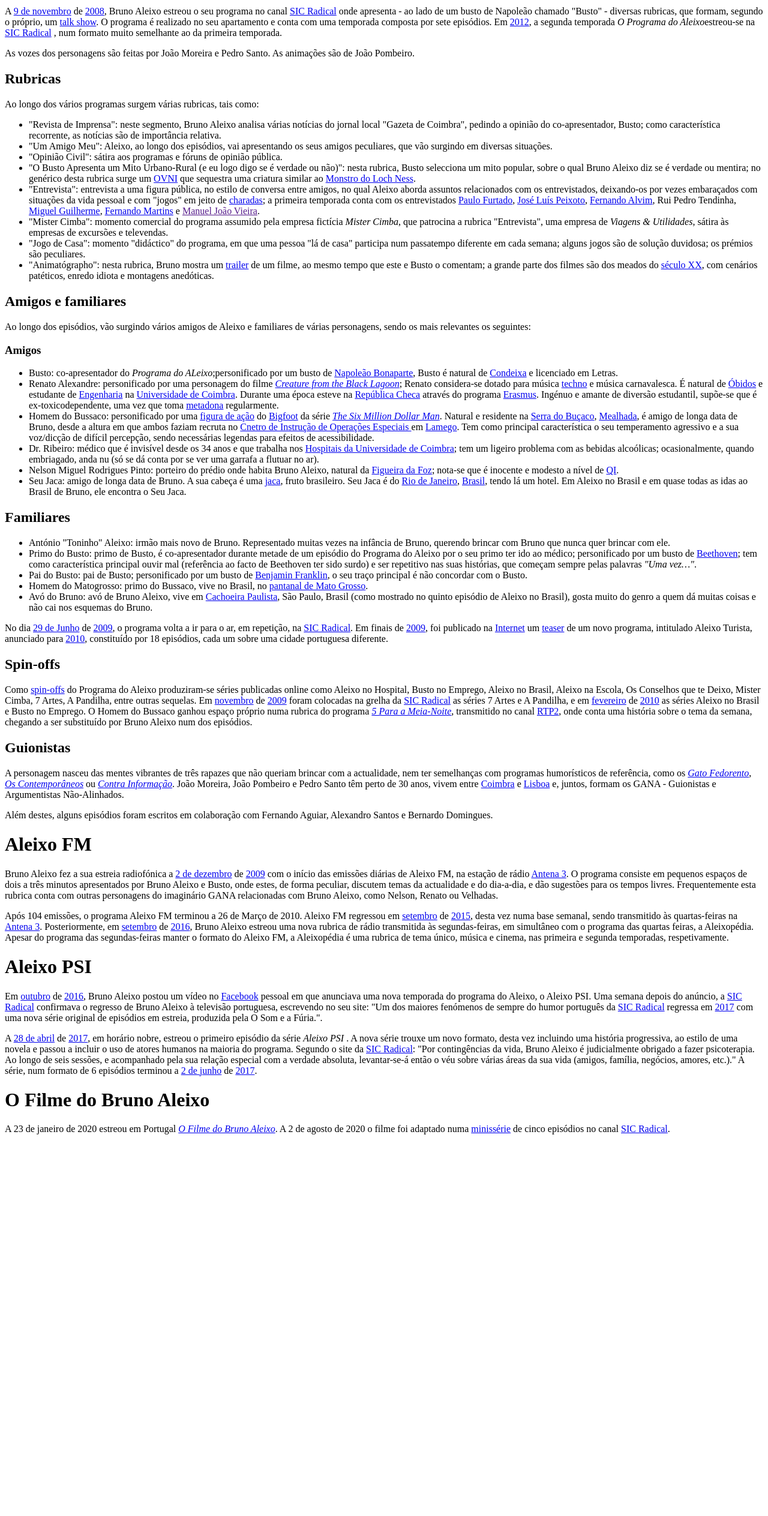
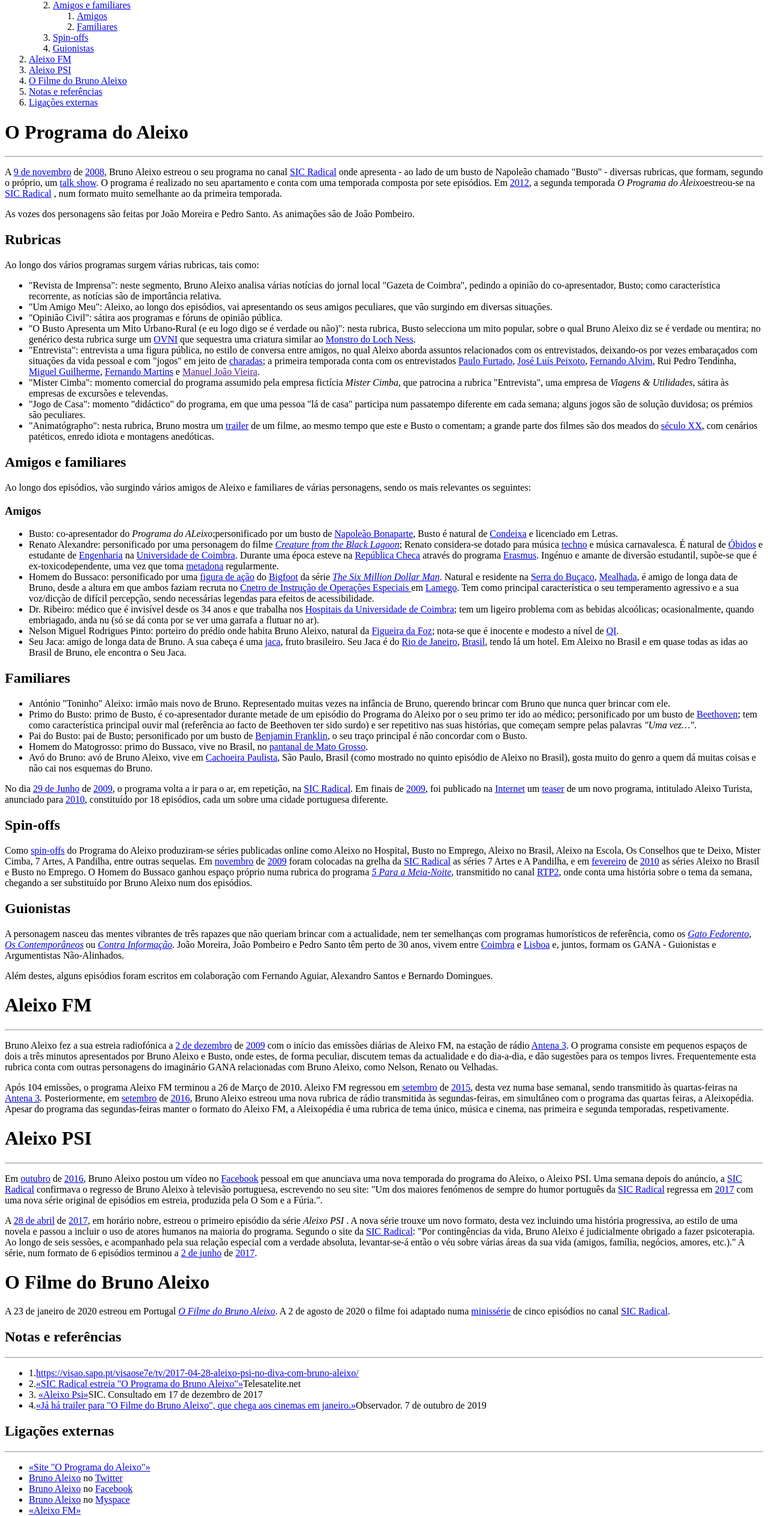
Before and after one commit to rafaelRochaMoreira/bruno_aleixo, a plain HTML site: page index.html in a window 1280 px wide. Shown: the part 258-2785 px from the top of the page at 60% size. Before the commit the page ends 2165 px from the top, so only its background shows below. Drawn offline with Linux system fonts and the light colour scheme.

Commit message:
added the last parts of the work

```diff
--- a/index.html
+++ b/index.html
@@ -1,6 +1,8 @@
 <html>
 <tittle> <h1> Bruno Aleixo </h1> </tittle>
+<hr>
 <meta charset="utf-8">
+
 <p>
  <b>Bruno Aleixo </b> é uma <a href="https://pt.wikipedia.org/wiki/Personagem"> personagem </a> de <a href="https://pt.wikipedia.org/wiki/Animação_digital"> animação digital </a> <a href="https://pt.wikipedia.org/wiki/Portugal"> portugês </a>, apresentador do <a href="https://pt.wikipedia.org/wiki/Talk_show">talk show </a> <i> O Programa do Aleixo </i>
 </p>
@@ -8,14 +10,35 @@
 <p>
 	Ficou conhecido por uma série de vídeos publicados na <a href="https://pt.wikipedia.org/wiki/Internet">Internet</a>, intitulados <i> Os Conselhos Que Vos Deixo</i>, e pela conversa com <a href="https://pt.wikipedia.org/wiki/Nuno_Markl">Nuno Markl</a> para a rubrica <i>Os Incorrigíveis</i>.
 </p>
+<ol>
+    <li><a href="#o_programa_do_aleixo">O Programa do Aleixo</a>
+       <ol>
+          <li><a href="#rubricas">Rubricas</a></li>
+          <li><a href="#amigos_e_familiares">Amigos e familiares</a>
+          <ol>
+            <li><a href="#amigos">Amigos</a></li>
+            <li><a href="#familiares">Familiares</a></li>
+          </ol>
+      </li>
+      <li><a href="#spin_offs">Spin-offs</a></li>
+      <li><a href="#guionistas">Guionistas</a></li>
+      </ol>
+    </li>
+    <li><a href="#aleixo_fm">Aleixo FM</a></li>
+    <li><a href="#aleixo_psi">Aleixo PSI</a></li>
+    <li><a href="#o_filme_do_bruno_aleixo">O Filme do Bruno Aleixo</a></li>
+    <li><a href="#notas_e_referencias">Notas e referências</a></li>
+    <li><a href="#ligacoes_externas">Ligações externas</a></li>
+</ol>
 
-<h1>O Programa do Aleixo</h1>
+<h1 id="o_programa_do_aleixo">O Programa do Aleixo</h1>
+<hr>
 <p>
 	A <a href="https://pt.wikipedia.org/wiki/9_de_novembro">9 de novembro</a> de <a href="https://pt.wikipedia.org/wiki/2008">2008</a>, Bruno Aleixo estreou o seu programa no canal <a href="https://pt.wikipedia.org/wiki/SIC_Radical">SIC Radical</a> onde apresenta - ao lado de um busto de Napoleão chamado "Busto" - diversas rubricas, que formam, segundo o próprio, um <a href="https://pt.wikipedia.org/wiki/Talk_show">talk show</a>. O programa é realizado no seu apartamento e conta com uma temporada composta por sete episódios. Em <a href="https://pt.wikipedia.org/wiki/2012">2012</a>, a segunda temporada <i>O Programa do Aleixo</i>estreou-se na <a href="https://pt.wikipedia.org/wiki/SIC_Radical">SIC Radical</a> , num formato muito semelhante ao da primeira temporada.
 </p>
 As vozes dos personagens são feitas por João Moreira e Pedro Santo. As animações são de João Pombeiro.
 <p>
-	<h2> Rubricas </h2>
+	<h2 id="rubricas"> Rubricas </h2>
 </p>
 
 <p>
@@ -48,11 +71,11 @@
 </li>
 </ul>
 <p>
-	<h2>Amigos e familiares</h2>
+	<h2 id="amigos_e_familiares">Amigos e familiares</h2>
 </p>
 Ao longo dos episódios, vão surgindo vários amigos de Aleixo e familiares de várias personagens, sendo os mais relevantes os seguintes:
 <p>
-	<h3>Amigos</h3>
+	<h3 id="amigos">Amigos</h3>
 </p>
 <ul>
 	<li>
@@ -75,7 +98,7 @@
 	</li>
 </ul>
 <p>
-	<h2> Familiares </h2>
+	<h2 id="familiares"> Familiares </h2>
 </p>
 <ul>
 	<li>
@@ -98,33 +121,80 @@
 <p>
 	No dia <a href="https://pt.wikipedia.org/wiki/29_de_junho">29 de Junho</a> de <a href="https://pt.wikipedia.org/wiki/2009">2009</a>, o programa volta a ir para o ar, em repetição, na <a href="https://pt.wikipedia.org/wiki/SIC_Radical">SIC Radical</a>. Em finais de <a href="https://pt.wikipedia.org/wiki/2009">2009</a>, foi publicado na <a href="https://pt.wikipedia.org/wiki/Internet">Internet</a> um <a href="https://pt.wikipedia.org/wiki/Prévia_(mídia)">teaser</a> de um novo programa, intitulado Aleixo Turista, anunciado para <a href="https://pt.wikipedia.org/wiki/2010">2010</a>, constituído por 18 episódios, cada um sobre uma cidade portuguesa diferente.
 </p>
-<h2>
+<h2 id="spin_offs">
 	Spin-offs
 </h2>
 <p>
 	Como <a href="https://pt.wikipedia.org/wiki/História_derivada">spin-offs</a> do Programa do Aleixo produziram-se séries publicadas online como Aleixo no Hospital, Busto no Emprego, Aleixo no Brasil, Aleixo na Escola, Os Conselhos que te Deixo, Mister Cimba, 7 Artes, A Pandilha, entre outras sequelas. Em <a href="https://pt.wikipedia.org/wiki/Novembro">novembro</a> de <a href="https://pt.wikipedia.org/wiki/2009">2009</a> foram colocadas na grelha da <a href="https://pt.wikipedia.org/wiki/SIC_Radical">SIC Radical</a> as séries 7 Artes e A Pandilha, e em <a href="https://pt.wikipedia.org/wiki/Fevereiro">fevereiro</a> de <a href="https://pt.wikipedia.org/wiki/2010">2010</a> as séries Aleixo no Brasil e Busto no Emprego. O Homem do Bussaco ganhou espaço próprio numa rubrica do programa <a href="https://pt.wikipedia.org/wiki/5_para_a_Meia-Noite"><i>5 Para a Meia-Noite</i></a>, transmitido no canal <a href="https://pt.wikipedia.org/wiki/RTP2">RTP2</a>, onde conta uma história sobre o tema da semana, chegando a ser substituído por Bruno Aleixo num dos episódios.
 </p>
-<h2>Guionistas</h2>
+<h2 id="guionistas">Guionistas</h2>
 <p>
 	A personagem nasceu das mentes vibrantes de três rapazes que não queriam brincar com a actualidade, nem ter semelhanças com programas humorísticos de referência, como os <a href="https://pt.wikipedia.org/wiki/Gato_Fedorento"><i>Gato Fedorento</i></a>, <a href="https://pt.wikipedia.org/wiki/Os_Contemporâneos"><i>Os Contemporâneos</i></a> ou <a href="https://pt.wikipedia.org/wiki/Contra_Informação"><i>Contra Informação</i></a>. João Moreira, João Pombeiro e Pedro Santo têm perto de 30 anos, vivem entre <a href="https://pt.wikipedia.org/wiki/Coimbra">Coimbra</a> e <a href="https://pt.wikipedia.org/wiki/Lisboa">Lisboa</a> e, juntos, formam os GANA - Guionistas e Argumentistas Não-Alinhados.
 </p>
 <p>
 Além destes, alguns episódios foram escritos em colaboração com Fernando Aguiar, Alexandro Santos e Bernardo Domingues.
 </p>
-<h1>Aleixo FM</h1>
+<h1 id="aleixo_fm">Aleixo FM</h1>
+<hr>
 <p>
 	Bruno Aleixo fez a sua estreia radiofónica a <a href="https://pt.wikipedia.org/wiki/2_de_dezembro">2 de dezembro</a> de <a href="https://pt.wikipedia.org/wiki/2009">2009</a> com o início das emissões diárias de Aleixo FM, na estação de rádio <a href="https://pt.wikipedia.org/wiki/Antena_3">Antena 3</a>. O programa consiste em pequenos espaços de dois a três minutos apresentados por Bruno Aleixo e Busto, onde estes, de forma peculiar, discutem temas da actualidade e do dia-a-dia, e dão sugestões para os tempos livres. Frequentemente esta rubrica conta com outras personagens do imaginário GANA relacionadas com Bruno Aleixo, como Nelson, Renato ou Velhadas.
 </p>
 Após 104 emissões, o programa Aleixo FM terminou a 26 de Março de 2010. Aleixo FM regressou em <a href="https://pt.wikipedia.org/wiki/Setembro">setembro</a> de <a href="https://pt.wikipedia.org/wiki/2015">2015</a>, desta vez numa base semanal, sendo transmitido às quartas-feiras na <a href="https://pt.wikipedia.org/wiki/Antena_3">Antena 3</a>. Posteriormente, em <a href="https://pt.wikipedia.org/wiki/Setembro">setembro</a> de <a href="https://pt.wikipedia.org/wiki/2016">2016</a>, Bruno Aleixo estreou uma nova rubrica de rádio transmitida às segundas-feiras, em simultâneo com o programa das quartas feiras, a Aleixopédia. Apesar do programa das segundas-feiras manter o formato do Aleixo FM, a Aleixopédia é uma rubrica de tema único, música e cinema, nas primeira e segunda temporadas, respetivamente.
 <p>
-	<h1>Aleixo PSI</h1>
+	<h1 id="aleixo_psi">Aleixo PSI</h1>
+<hr>
 </p>
 Em <a href="https://pt.wikipedia.org/wiki/Outubro">outubro</a> de <a href="https://pt.wikipedia.org/wiki/2016">2016</a>, Bruno Aleixo postou um vídeo no <a href="https://pt.wikipedia.org/wiki/Facebook">Facebook</a> pessoal em que anunciava uma nova temporada do programa do Aleixo, o Aleixo PSI. Uma semana depois do anúncio, a <a href="https://pt.wikipedia.org/wiki/SIC_Radical">SIC Radical</a> confirmava o regresso de Bruno Aleixo à televisão portuguesa, escrevendo no seu site: "Um dos maiores fenómenos de sempre do humor português da <a href="https://pt.wikipedia.org/wiki/SIC_Radical">SIC Radical</a> regressa em <a href="https://pt.wikipedia.org/wiki/2017">2017</a> com uma nova série original de episódios em estreia, produzida pela O Som e a Fúria.".
 <p>
 	A <a href="https://pt.wikipedia.org/wiki/28_de_abril">28 de abril</a> de <a href="https://pt.wikipedia.org/wiki/2017">2017</a>, em horário nobre, estreou o primeiro episódio da série <i>Aleixo PSI </i>. A nova série trouxe um novo formato, desta vez incluindo uma história progressiva, ao estilo de uma novela e passou a incluir o uso de atores humanos na maioria do programa. Segundo o site da <a href="https://pt.wikipedia.org/wiki/SIC_Radical">SIC Radical</a>: "Por contingências da vida, Bruno Aleixo é judicialmente obrigado a fazer psicoterapia. Ao longo de seis sessões, e acompanhado pela sua relação especial com a verdade absoluta, levantar-se-á então o véu sobre várias áreas da sua vida (amigos, família, negócios, amores, etc.)." A série, num formato de 6 episódios terminou a <a href="https://pt.wikipedia.org/wiki/2_de_junho">2 de junho</a> de <a href="https://pt.wikipedia.org/wiki/2017">2017</a>.
 </p>
-<h1>O Filme do Bruno Aleixo</h1>
+<h1 id="o_filme_do_bruno_aleixo">O Filme do Bruno Aleixo</h1>
 <p>
-	A 23 de janeiro de 2020 estreou em Portugal <a href="O_Filme_do_Bruno_Aleixo"><i>O Filme do Bruno Aleixo</i></a>. A 2 de agosto de 2020 o filme foi adaptado numa <a href="https://pt.wikipedia.org/wiki/Minissérie">minissérie</a> de cinco episódios no canal <a href="https://pt.wikipedia.org/wiki/SIC_Radical">SIC Radical</a>.
+	A 23 de janeiro de 2020 estreou em Portugal <a href="https://pt.wikipedia.org/wiki/O_Filme_do_Bruno_Aleixo"><i>O Filme do Bruno Aleixo</i></a>. A 2 de agosto de 2020 o filme foi adaptado numa <a href="https://pt.wikipedia.org/wiki/Minissérie">minissérie</a> de cinco episódios no canal <a href="https://pt.wikipedia.org/wiki/SIC_Radical">SIC Radical</a>.
 </p>
+<h2 id="notas_e_referencias">Notas e referências</h2>
+<hr>
+<ul>
+	<li>
+1.<a href="https://visao.sapo.pt/visaose7e/tv/2017-04-28-aleixo-psi-no-diva-com-bruno-aleixo/">https://visao.sapo.pt/visaose7e/tv/2017-04-28-aleixo-psi-no-diva-com-bruno-aleixo/</a></li>
+<li>
+	2.<a href="http://www.telesatelite.net/novidades/tp.asp/tp/9101/sic-radical-estreia-o-programa-do-bruno-aleixo.html">«SIC Radical estreia "O Programa do Bruno Aleixo"»</a>Telesatelite.net
+</li>
+<li>
+3. <a href="https://www.sapo.pt/pesquisa/web/tudo?q=sicradical+sapo#gsc.tab=0&amp;gsc.q=sicradical%20sapo&amp;gsc.page=1">«Aleixo Psi»</a>SIC. Consultado em 17 de dezembro de 2017
+</li>
+<li>
+	4.<a href="https://observador.pt/2019/10/07/ja-ha-trailer-para-o-filme-do-bruno-aleixo-que-chega-aos-cinemas-em-janeiro-veja-aqui/">«Já há trailer para "O Filme do Bruno Aleixo", que chega aos cinemas em janeiro.»</a>Observador. 7 de outubro de 2019
+</li>
+</ul>
+<p>
+	<h2 id="ligacoes_externas">Ligações externas</h2>
+<hr>
+</p>
+<ul>
+<li>
+	<a href="https://sicradical.pt/programas/o-programa-do-aleixo">«Site "O Programa do Aleixo"»</a>
+</li>
+<li>
+	<a href="https://twitter.com/brunoaleixo">Bruno Aleixo</a> no <a href="https://pt.wikipedia.org/wiki/Twitter">Twitter</a>
+</li>
+<li>
+	<a href="https://www.facebook.com/brunoaleixo">Bruno Aleixo</a> no <a href="https://pt.wikipedia.org/wiki/Facebook">Facebook</a>
+</li>
+<li>
+	<a href="https://myspace.com/brunoaleixo">Bruno Aleixo</a> no <a href="https://pt.wikipedia.org/wiki/Myspace">Myspace</a>
+</li>
+<li>
+	<a href="https://www.rtp.pt/programa/radio/p3869">«Aleixo FM»</a>
+</li>
+<li>
+	<a href="https://www.rtp.pt/programa/radio/p7087">«Aleixo Amigo»</a>
+</li>
+<li>
+	<a href="https://videos.sapo.pt/cena">«CENA - Canal de Entretenimento Não-Alinhado»</a>
+</li>
+<li>
+	<a href="https://copaaleixo.sapo.pt/tag/destaque">«Copa Aleixo»</a>
+</li>
+</ul>
  </html>
```
